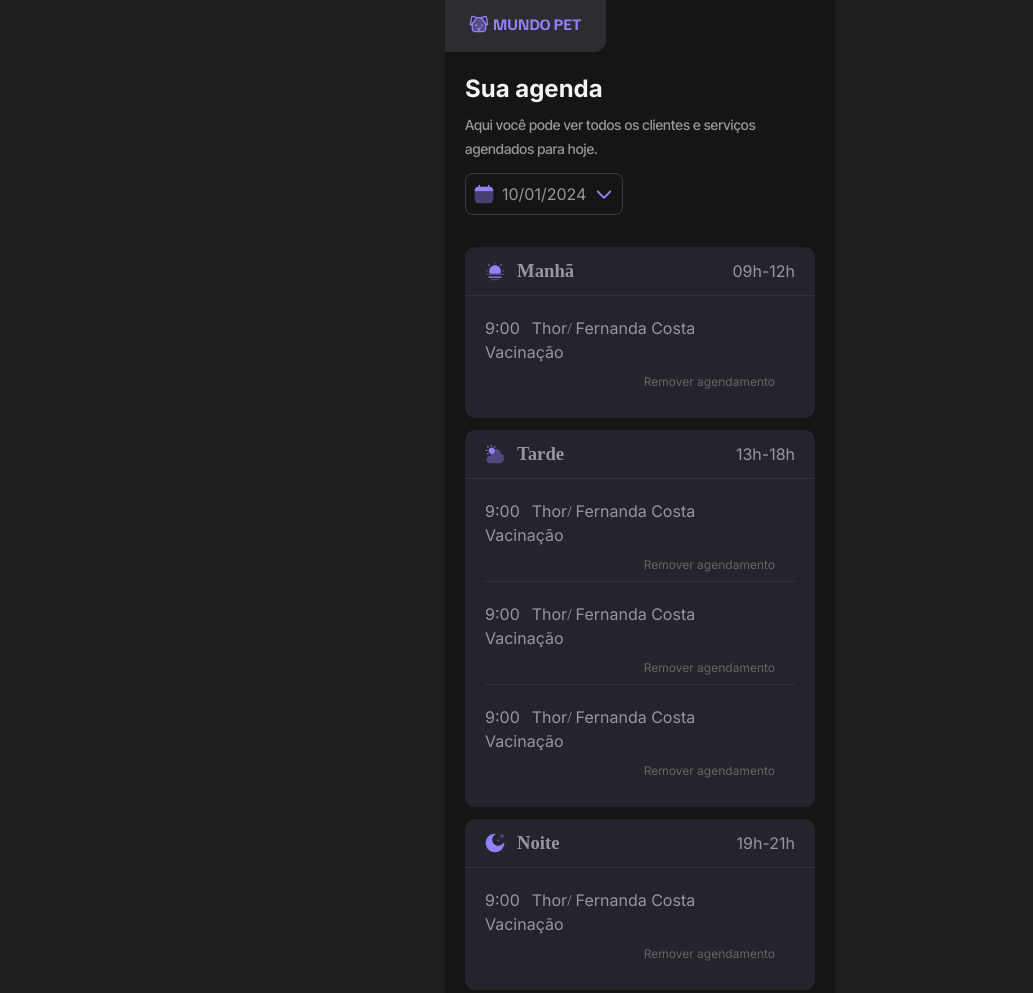
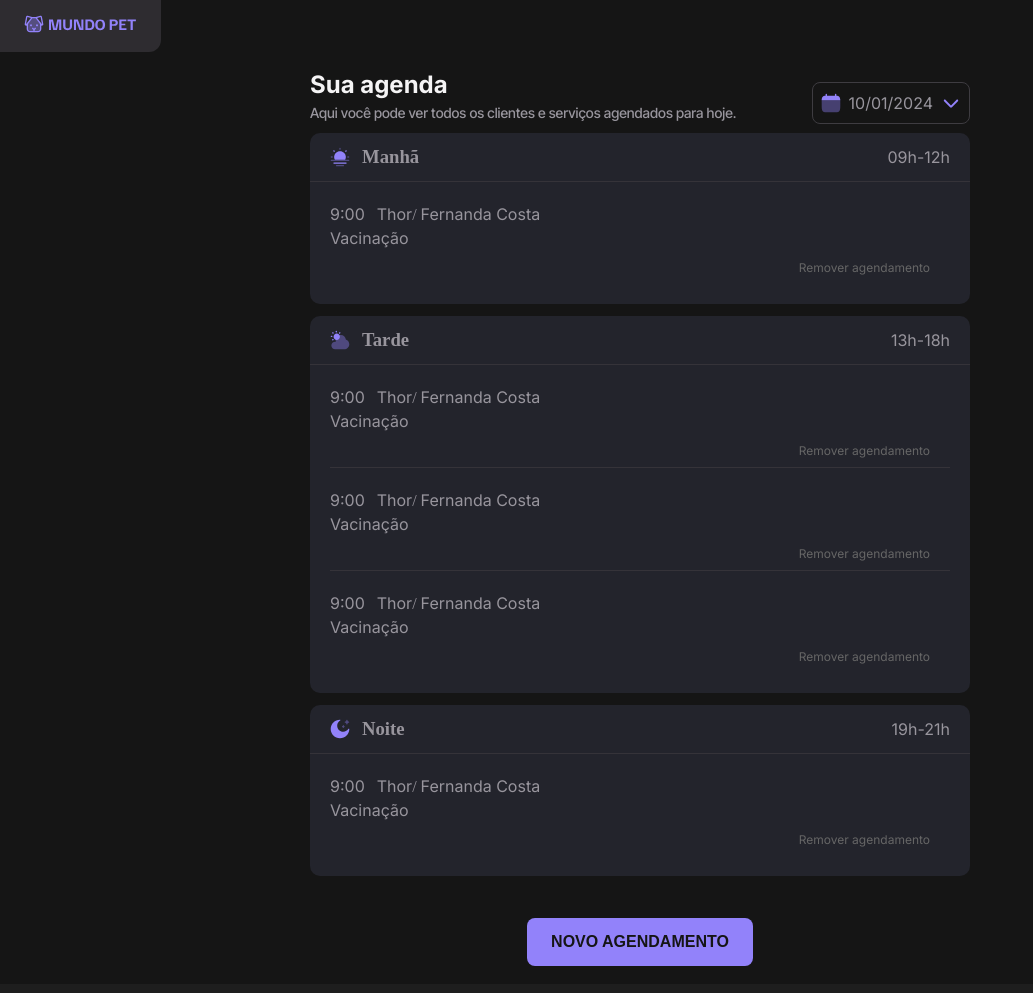
Before and after one commit to rosendo2015/petshop-agendamento, a plain HTML site: page index.html in a window 1280 px wide. Shown: the top 993 px of the page, without its empty margins (0-1033 px from the left). Drawn offline with Linux system fonts and the light colour scheme.

Commit message:
layout desktop

```diff
--- a/css/styles.css
+++ b/css/styles.css
@@ -150,3 +150,28 @@ footer {
     background-color: var(--background-highlights);
   }
 }
+@media screen and (width > 1200px) {
+  #app {
+    width: 100%;
+    .header-main {
+      height: 60px;
+
+      display: flex;
+      align-items: center;
+      justify-content: space-between;
+      h1 {
+        margin-bottom: 0;
+      }
+    }
+    .date-container {
+      margin-bottom: 0;
+    }
+    main {
+      margin-inline: auto;
+      width: 700px;
+    }
+    footer {
+      background: none;
+    }
+  }
+}
--- a/index.html
+++ b/index.html
@@ -21,6 +21,7 @@
             </div>
         </header>
         <main>
+            <div class="header-main">
                 <div>
                     <h1>Sua agenda</h1>
                     <p>Aqui você pode ver todos os clientes e serviços agendados para hoje.</p>
@@ -29,6 +30,7 @@
                     <img src="assets/Calendar.svg" alt="">
                     <span>10/01/2024</span>
                     <img src="assets/Icon.svg" alt="">
+                </div>
             </div>
             <div class="card">
                 <div class="header-cards">
```
Lines whose indentation alone changed are shown as unchanged.
